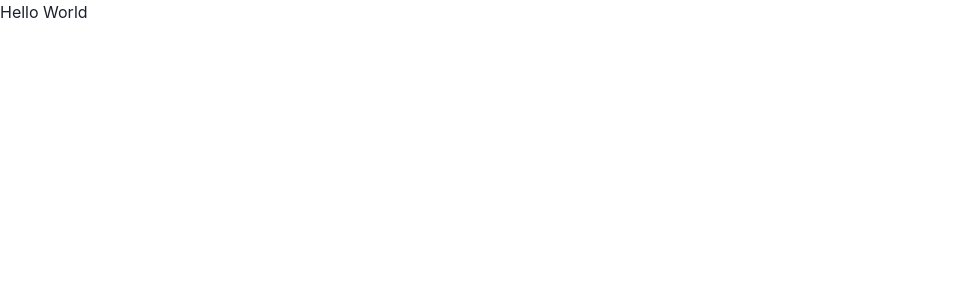
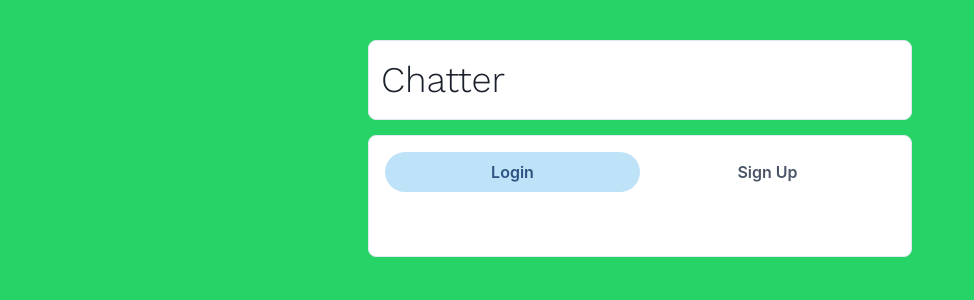
Before and after one commit to Anuththiga/MERN-chat-app, a React (Create React App) app in the folder frontend/: page / in a window 1280 px wide. Shown: the top 300 px of the page, without its empty margins (0-974 px from the left). Built offline with nearby package versions, Linux system fonts and the light colour scheme.

Commit message:
signup UI

```diff
--- a/frontend/package.json
+++ b/frontend/package.json
@@ -2,6 +2,7 @@
   "name": "frontend",
   "version": "0.1.0",
   "private": true,
+  "proxy": "http://127.0.0.1:5000",
   "dependencies": {
     "@chakra-ui/react": "^2.8.1",
     "@emotion/react": "^11.11.1",
@@ -12,6 +13,7 @@
     "framer-motion": "^10.16.4",
     "react": "^18.2.0",
     "react-dom": "^18.2.0",
+    "react-router-dom": "^6.16.0",
     "react-scripts": "5.0.1",
     "web-vitals": "^2.1.4"
   },
--- a/frontend/src/App.css
+++ b/frontend/src/App.css
@@ -0,0 +1,19 @@
+@import url("https://fonts.googleapis.com/css2?family=Work+Sans:wght@300&display=swap");
+
+.App {
+    min-height: 100vh;
+    display: flex;
+    background-color: #25D366;
+}
+
+::-webkit-scrollbar {
+    width: 0px;
+}
+
+::-webkit-scrollbar-thumb {
+    background: rgba(136, 136, 136, 0.281);
+}
+
+::-webkit-scrollbar-thumb:hover {
+    background: #555;
+}
--- a/frontend/src/App.js
+++ b/frontend/src/App.js
@@ -1,9 +1,13 @@
+import { Route, Routes } from 'react-router-dom';
 import './App.css';
+import Home from "./Pages/HomePage";
 
 function App() {
   return (
     <div className="App">
-      <h1>Hello World</h1>
+      <Routes>
+        <Route path="/" element={<Home />} />
+      </Routes>
     </div>
   );
 }
--- /dev/null
+++ b/frontend/src/Components/SignUp.js
@@ -0,0 +1,65 @@
+import { Button, FormControl, FormLabel, Input, InputGroup, InputRightElement, VStack } from '@chakra-ui/react'
+import React from 'react'
+
+const SignUp = () => {
+  return (
+    <VStack spacing="5px">
+        <FormControl id="firstname" isRequired>
+            <FormLabel>Name</FormLabel>
+            <Input
+                placeholder="Enter your name"
+            />
+        </FormControl>
+        <FormControl id="email" isRequired>
+            <FormLabel>Email</FormLabel>
+            <Input
+                type="email"
+                placeholder="Enter your email"
+            />
+        </FormControl>
+        <FormControl id="password" isRequired>
+            <FormLabel>Password</FormLabel>
+            <InputGroup size="md">
+                <Input
+                    placeholder="Enter Password"
+                />
+                <InputRightElement width="4.5rem">
+                    <Button h="1.75rem" size="sm">
+                        Hide
+                    </Button>
+                </InputRightElement>
+            </InputGroup>
+        </FormControl>
+        <FormControl id="password" isRequired>
+            <FormLabel>Confirm Password</FormLabel>
+            <InputGroup size="md">
+                <Input
+                    placeholder="Confirm password"
+                />
+                <InputRightElement width="4.5rem">
+                    <Button h="1.75rem" size="sm">
+                        Hide
+                    </Button>
+                </InputRightElement>
+            </InputGroup>
+        </FormControl>
+        <FormControl id="image">
+            <FormLabel>Upload your Image</FormLabel>
+            <Input
+                type="file"
+                p={1.5}
+                accept="image/*"
+            />
+        </FormControl>
+        <Button
+            width="100%"
+            colorScheme="blue"
+            style={{ marginTop: 15 }}
+        >
+            Sign Up
+        </Button>
+    </VStack>
+  )
+}
+
+export default SignUp
--- /dev/null
+++ b/frontend/src/Pages/HomePage.js
@@ -0,0 +1,43 @@
+import { Box, Container, Tab, TabList, TabPanel, TabPanels, Tabs, Text } from '@chakra-ui/react'
+import React from 'react'
+import Login from '../Components/Login'
+import SignUp from '../Components/SignUp'
+
+const HomePage = () => {
+  return (
+    <Container maxW="xl" centerContent>
+        <Box
+            d="flex"
+            justifyContent="center"
+            p={3}
+            bg="white"
+            w="100%"
+            m="40px 0 15px 0"
+            borderRadius="lg"
+            borderWidth="1px"
+        >
+            <Text fontSize="4xl" fontFamily="Work sans">
+                Chatter
+            </Text>
+        </Box>
+        <Box bg="white" w="100%" p={4} borderRadius="lg" borderWidth="1px">
+        <Tabs isFitted variant="soft-rounded">
+          <TabList mb="1em">
+            <Tab>Login</Tab>
+            <Tab>Sign Up</Tab>
+          </TabList>
+          <TabPanels>
+            <TabPanel>
+              {/* <Login /> */}
+            </TabPanel>
+            <TabPanel>
+              <SignUp />
+            </TabPanel>
+          </TabPanels>
+        </Tabs>
+        </Box>
+    </Container>
+  )
+}
+
+export default HomePage
--- a/frontend/src/index.js
+++ b/frontend/src/index.js
@@ -2,13 +2,16 @@ import React from 'react';
 import ReactDOM from 'react-dom/client';
 import './index.css';
 import App from './App';
-import { ChakraProvider } from '@chakra-ui/react'
+import { ChakraProvider } from '@chakra-ui/react';
+import { BrowserRouter } from "react-router-dom";
 
 const root = ReactDOM.createRoot(document.getElementById('root'));
 root.render(
   <React.StrictMode>
     <ChakraProvider>
-      <App />
+      <BrowserRouter>
+        <App />
+      </BrowserRouter>
     </ChakraProvider>
   </React.StrictMode>
 );
```
